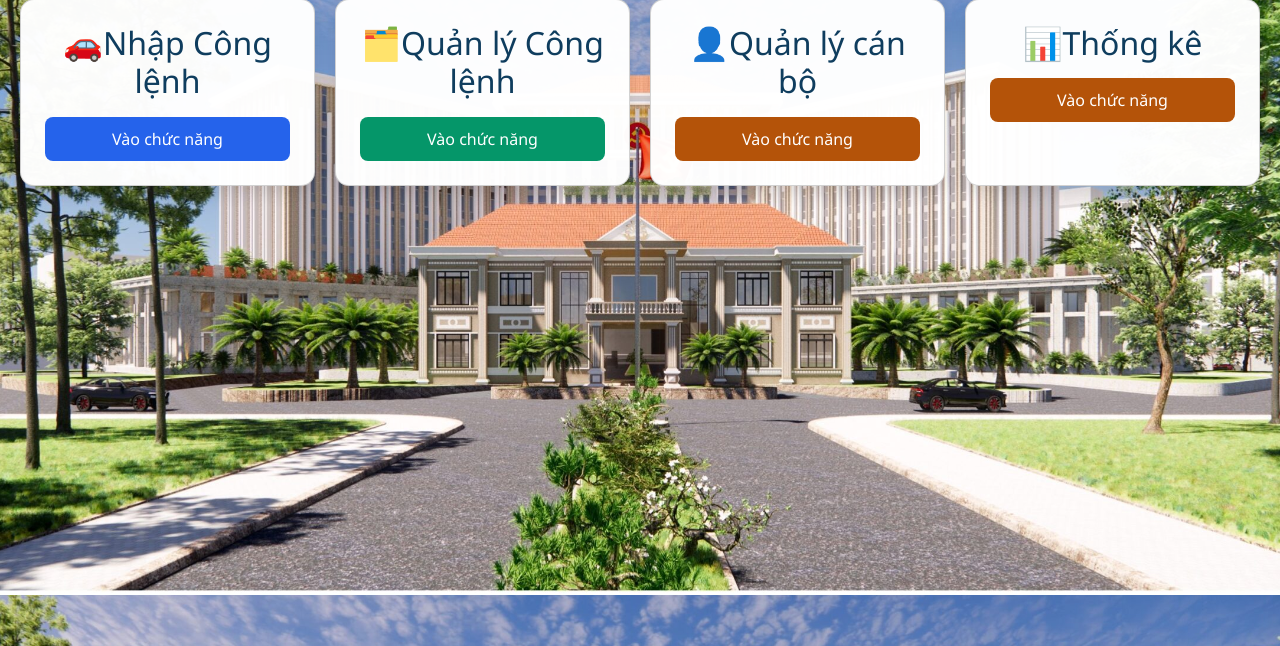
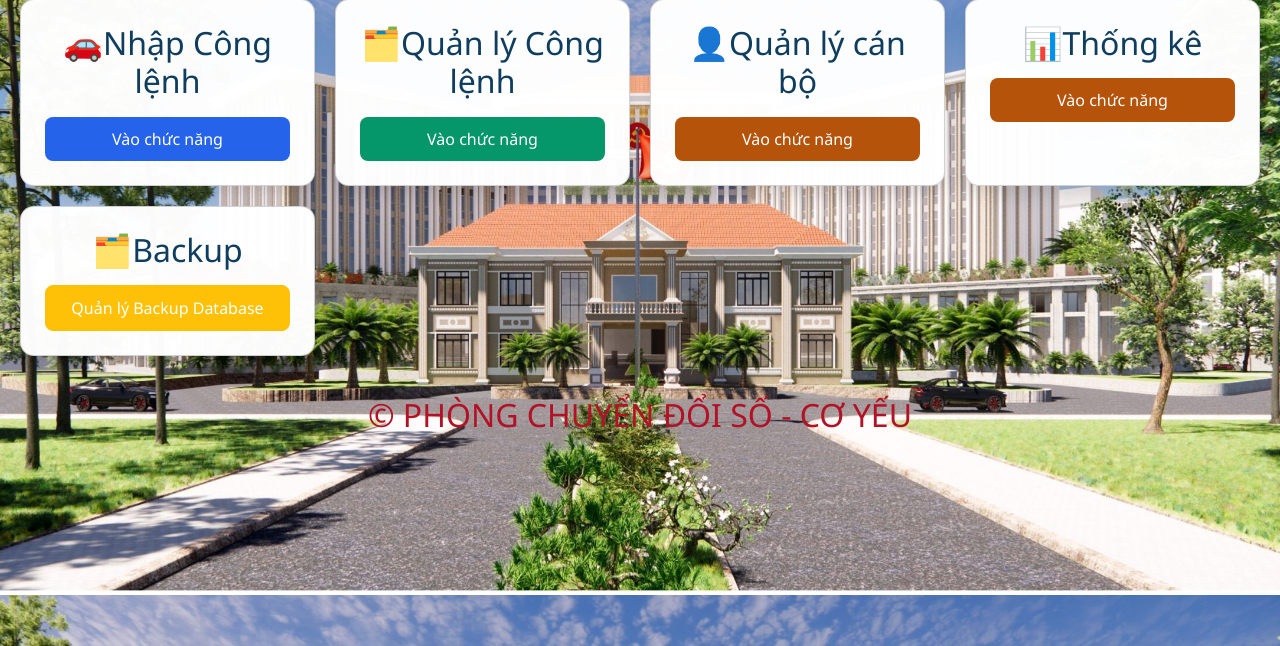
Before and after one commit to conkiencon2016-max/quanly-conglenh, a Flask app: page / in a window 1280 px wide. Shown: the part 205-851 px from the top of the page. Run offline with Flask 3, Linux system fonts and the light colour scheme; a user stored in the database is signed in.

Commit message:
Add files via upload

```diff
--- a/templates/home.html
+++ b/templates/home.html
@@ -180,6 +180,12 @@ footer {
         <h2>📊Thống kê</h2>
         <a href="/thongke" class="btn-thongke">Vào chức năng</a>
     </div>
+     <div class="card">
+        <h2>🗂️Backup</h2>
+        <a href="/backup_manager" class="btn btn-warning">
+Quản lý Backup Database
+</a>
+    </div>
 
 </section>
 
@@ -191,6 +197,11 @@ footer {
 </div>
 <div>
 </div>
+
+
+<footer>
+    <h2> © PHÒNG CHUYỂN ĐỔI SỐ - CƠ YẾU </h2>
+</footer>
 
 
 <!-- LOGOUT MODAL -->
@@ -214,5 +225,4 @@ footer {
 
 <script src="https://cdn.jsdelivr.net/npm/bootstrap@5.3.2/dist/js/bootstrap.bundle.min.js"></script>
 </body>
-
 </html>
```
Also changed, not shown: templates/backup_manager.html (added, +32 -0 lines).
